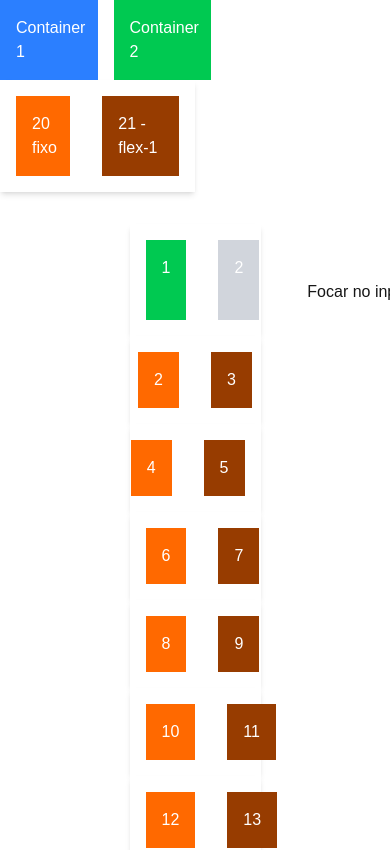
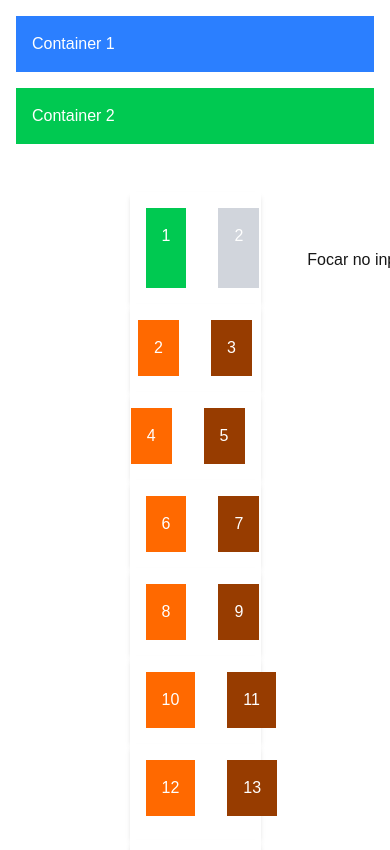
Before and after one commit to rodinogueira/nextjs-lab, a Next.js app: page / in a window 390 px wide. Shown: the top 850 px of the page. Built offline with nearby package versions, Linux system fonts and the light colour scheme.

Commit message:
feat: add responsive classes

```diff
--- a/src/app/page.tsx
+++ b/src/app/page.tsx
@@ -15,19 +15,9 @@ const FlexboxExamples = () => {
 
   return (
     <>
-      <div className="flex gap-4 w-1/2">
-        <div className="w-1/2 bg-blue-500 p-4 text-white">Container 1</div>
-        <div className="w-1/2 bg-green-500 p-4 text-white">Container 2</div>
-      </div>
-
-      {/* 11. Um item fixo, outro flexível */}
-      <div className="flex gap-4 w-1/2">
-        <div className="flex flex-row w-full gap-8 bg-white p-4 shadow-md">
-        {/* ela ocupará exatamente 1/3 da largura do contêiner pai */}
-          <div className="bg-orange-500 p-4 text-white w-1/3">20 fixo</div>
-          {/* flex-1 → Ocupação flexível (cresce para preencher o espaço restante). */}
-          <div className="flex-1 bg-amber-800 p-4 text-white">21 - flex-1</div>
-        </div>
+      <div className="flex flex-col md:flex-row md:w-1/2 md:mx-auto gap-4 mx-4 m-4">
+        <div className="w-full bg-blue-500 p-4 text-white">Container 1</div>
+        <div className="w-full bg-green-500 p-4 text-white">Container 2</div>
       </div>
 
       <div className="flex flex-col min-h-screen justify-center items-center">
```
